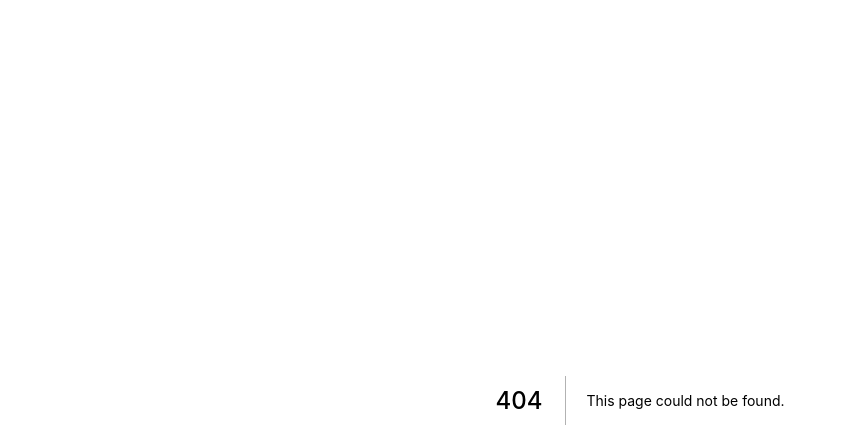
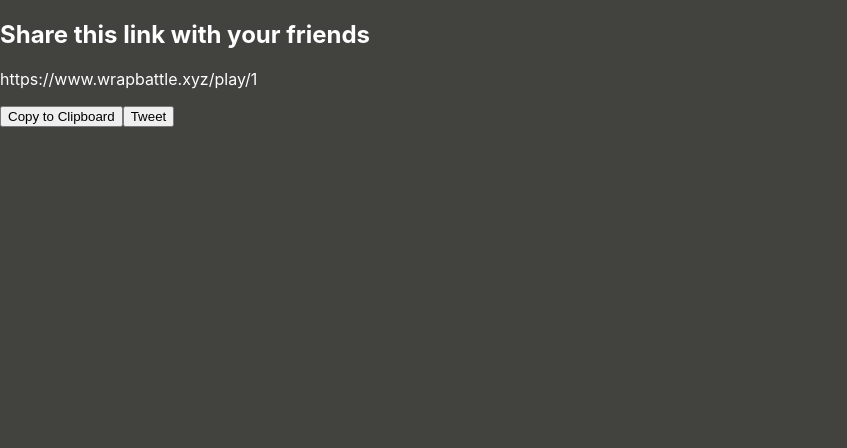
Before and after one commit to bramses/wrapbattle, a Next.js app: page /share/1 in a window 1280 px wide. Before the commit this address had no page. Shown: the top 448 px of the page, without its empty margins (0-847 px from the left). Built offline with nearby package versions, Linux system fonts and the light colour scheme.

Commit message:
index [slug]

```diff
--- /dev/null
+++ b/pages/share/[slug].js
@@ -0,0 +1,47 @@
+import { useEffect, useState } from "react"
+import { useRouter } from 'next/router'
+
+
+export default function ShareLink() {
+    const router = useRouter()
+    const [url, setURL] = useState('')
+
+    useEffect(() => {
+        async function fetchData() {
+            const { slug } = router.query;
+            if (slug) {
+                console.log(slug)
+                setURL(slug)
+            }
+        }
+        fetchData()
+    }, [router])
+
+
+    const copyText = function () {
+        navigator.clipboard.writeText(`https://www.wrapbattle.xyz/play/${url}`)
+            .then(function () {
+                alert("Copied URL to clipboard");
+            }).catch(function (err) {
+                alert('Could not copy text: ', err);
+            });
+    }
+
+
+    return (
+        <div className="share-link">
+            <div className="share-link__container">
+                <div className="share-link__container__title">
+                    <h2>Share this link with your friends</h2>
+                </div>
+                <p>{`https://www.wrapbattle.xyz/play/${url}`}</p>
+                <button className="share-link__container__button" onClick={copyText}>Copy to Clipboard</button>
+                <button>
+                    <a className="twitter-share-button"
+                    href={`https://twitter.com/intent/tweet?text=Can%20you%20guess%20what%20my%20top%20five%20songs%20were%20in%202021?%20https://www.wrapbattle.xyz/play/${url}`}>
+                    Tweet</a>
+                </button>
+            </div>
+        </div>
+    )
+}
```
Also changed, not shown: pages/create/index.js (+10 -2 lines).
